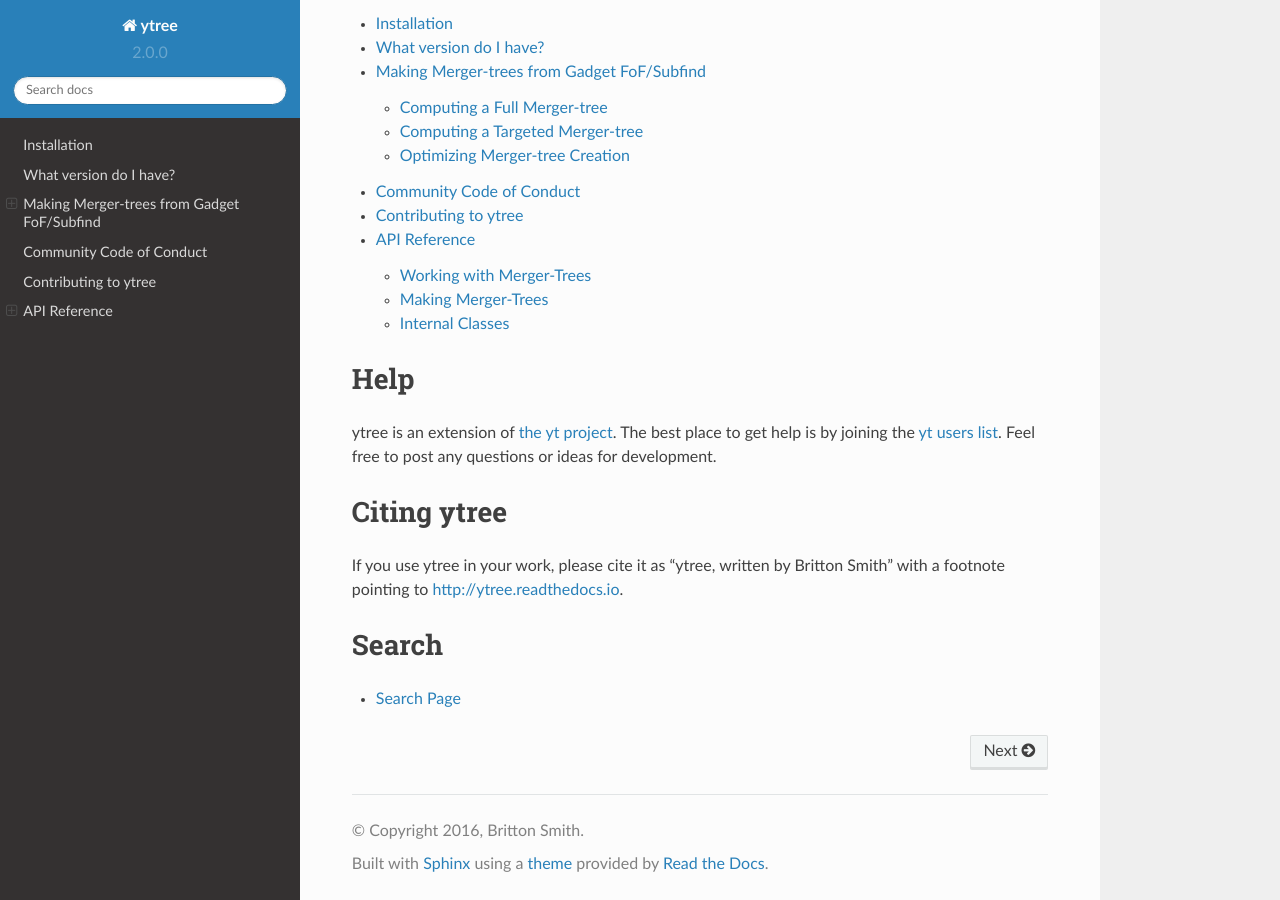
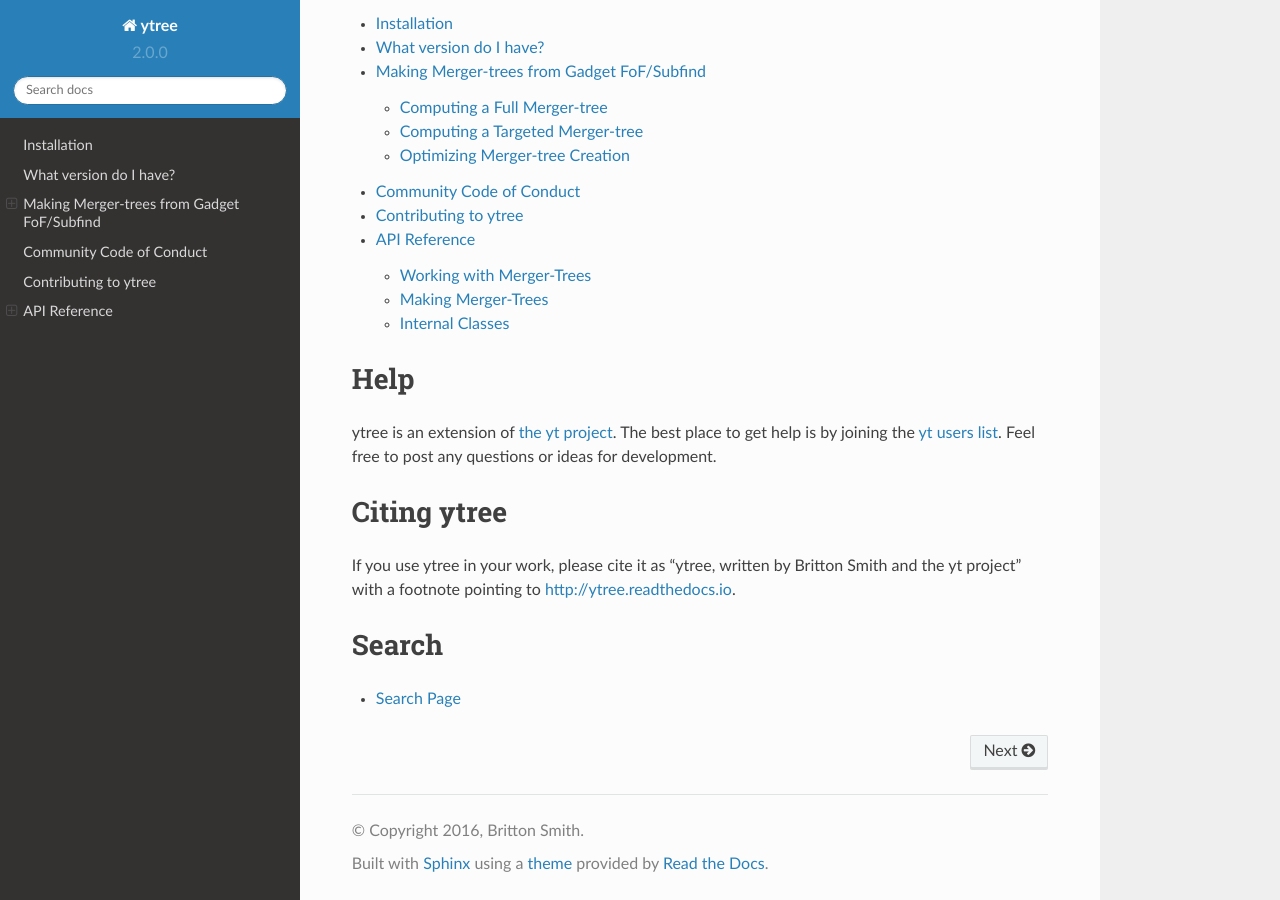
Before and after one commit to ytree-project/treefarm, a Sphinx documentation site: the page built from doc/source/index.rst, in a window 1280 px wide and 900 px high, scrolled down 521 px. Built offline with Sphinx 7.4.7 and the Read the Docs theme 2.0.0, drawn with Linux system fonts in a browser that asks for light colours; pages that are not in the unit, such as notebooks, are missing from menus.

```diff
--- a/CONTRIBUTING.rst
+++ b/CONTRIBUTING.rst
@@ -3,7 +3,8 @@
 Contributing to ytree
 =====================
 
-ytree is a community project!
+ytree is a community project and it will be better with your
+contribution.
 
 Contributions are welcome in the form of code, documentation, or
 just about anything.  If you'd like to get involved, please do!
--- a/doc/source/index.rst
+++ b/doc/source/index.rst
@@ -43,7 +43,8 @@ Citing ytree
 ============
 
 If you use ytree in your work, please cite it as "ytree, written by
-Britton Smith" with a footnote pointing to http://ytree.readthedocs.io.
+Britton Smith and the yt project" with a footnote pointing to
+http://ytree.readthedocs.io.
 
 Search
 ======
```
